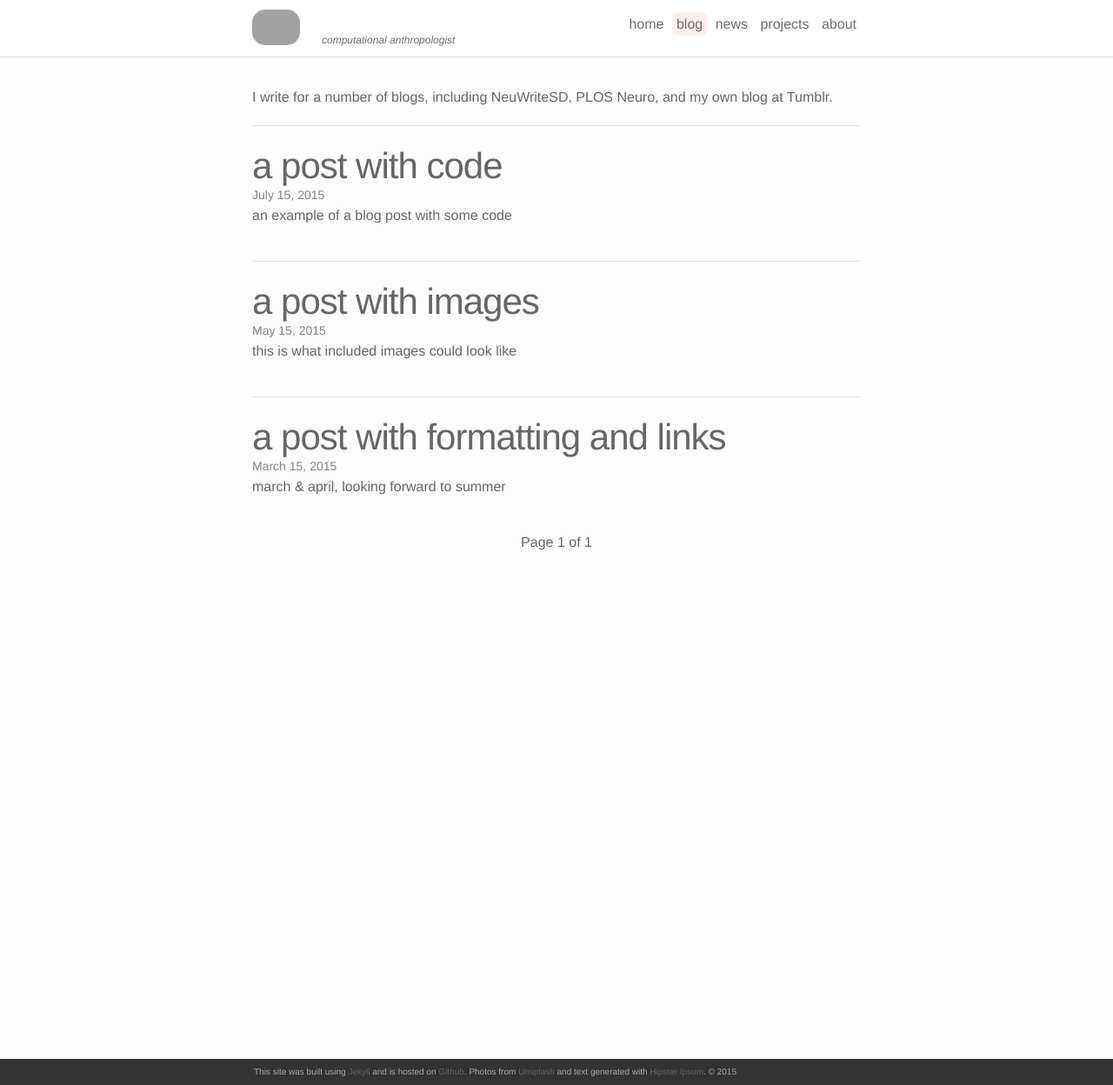
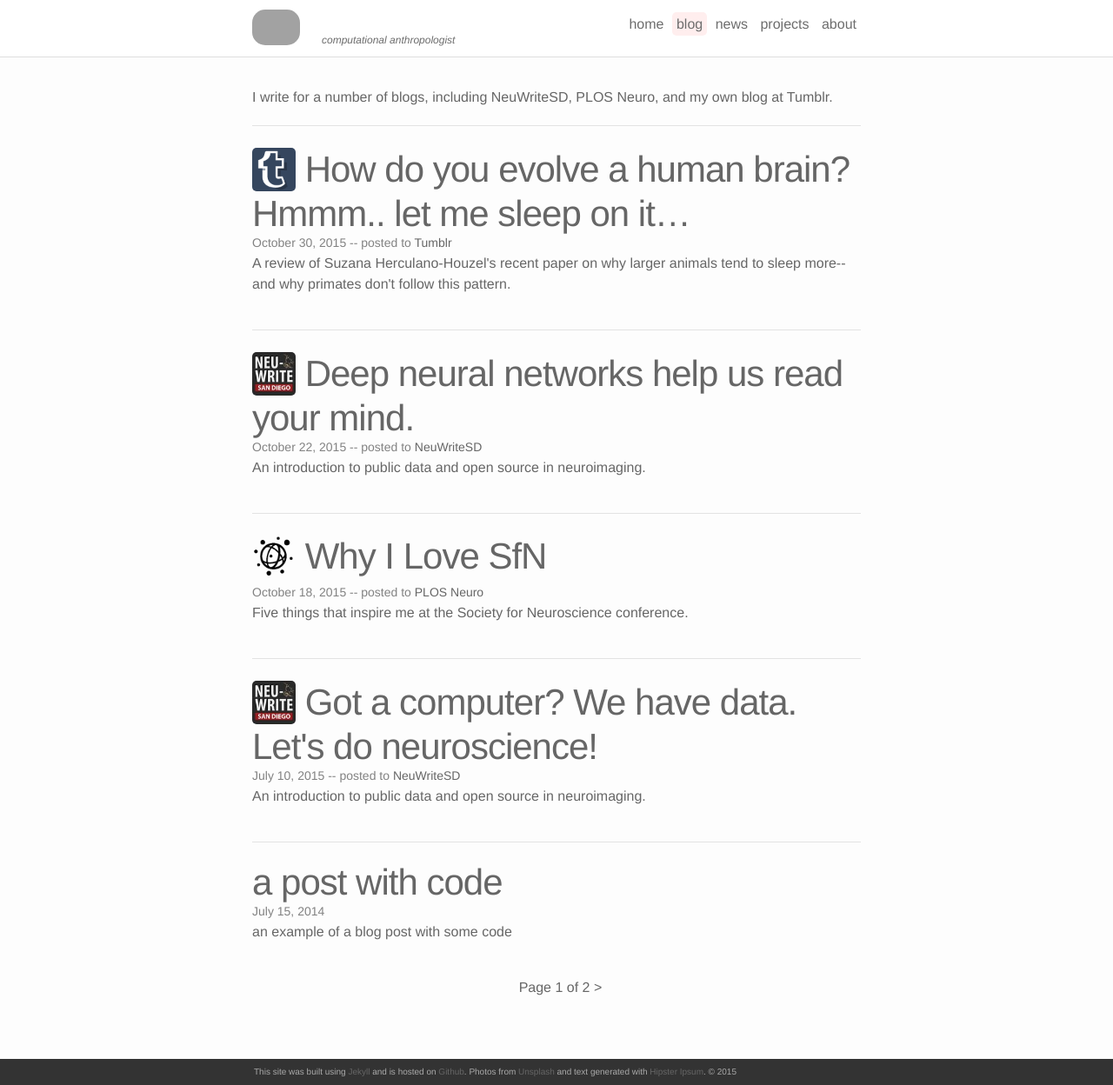
Before and after one commit to bcipolli/bcipolli.github.io, a Jekyll site: the page built from blog/index.html, in a window 1280 px wide and 1248 px high. Shown: the whole window at 87% size. Built offline with Jekyll 4.4.1, drawn with Linux system fonts in a browser that asks for light colours; nearby versions of some CDN libraries; the list of posts is cut into pages by our own code; grey boxes are pictures that could not be loaded.

Commit message:
Add new blog posts, with redirects.
Former-commit-id: b34acc607c7ac2c217bff36b0aba087553bb8427

```diff
--- a/_posts/2015-03-15-title.markdown
+++ b/_posts/2014-03-15-title.markdown
@@ -1,7 +1,7 @@
 ---
 layout: post
 title:  a post with formatting and links
-date:   2015-03-15 16:40:16
+date:   2014-03-15 16:40:16
 description: march & april, looking forward to summer
 ---
 Jean shorts raw denim Vice normcore, art party High Life PBR skateboard stumptown vinyl kitsch. Four loko meh 8-bit, tousled banh mi tilde forage Schlitz dreamcatcher twee 3 wolf moon. Chambray asymmetrical paleo salvia, sartorial umami four loko master cleanse drinking vinegar brunch. <a href="https://www.pinterest.com" target="blank">Pinterest</a> DIY authentic Schlitz, hoodie Intelligentsia butcher trust fund brunch shabby chic Kickstarter forage flexitarian. Direct trade <a href="https://en.wikipedia.org/wiki/Cold-pressed_juice" target="blank">cold-pressed</a> meggings stumptown plaid, pop-up taxidermy. Hoodie XOXO fingerstache scenester Echo Park. Plaid ugh Wes Anderson, freegan pug selvage fanny pack leggings pickled food truck DIY irony Banksy.
--- a/_posts/2015-05-15-title.markdown
+++ b/_posts/2014-05-15-title.markdown
@@ -1,7 +1,7 @@
 ---
 layout: post
 title:  a post with images
-date: 2015-05-15 21:01:00
+date: 2014-05-15 21:01:00
 description: this is what included images could look like
 ---
 Jean shorts raw denim Vice normcore, art party High Life PBR skateboard stumptown vinyl kitsch. Fingerstache four loko meh 8-bit, tousled banh mi tilde forage Schlitz dreamcatcher twee 3 wolf moon. Chambray asymmetrical paleo salvia, sartorial umami four loko master cleanse drinking vinegar brunch.
--- a/_posts/2015-07-15-title.markdown
+++ b/_posts/2014-07-15-title.markdown
@@ -1,7 +1,7 @@
 ---
 layout: post
 title: a post with code
-date: 2015-07-15 15:09:00
+date: 2014-07-15 15:09:00
 description: an example of a blog post with some code
 ---
 This theme implements a built-in Jekyll feature, the use of Pygments, for sytanx highlighting. It supports more than 100 languages. This example is in C++. All you have to do is wrap your code in a liquid tag:
--- a/blog/index.html
+++ b/blog/index.html
@@ -38,7 +38,7 @@ and <a href="http://mrquickowl.tumblr.com/">my own blog at Tumblr</a>.
         <a class="post-title" href="{{ post.url | prepend: site.baseurl }}">
         {% endif %}
           {% if post_image != '' %}
-          <img style="width: 50px; border-radius: 5px; vertical-align: middle; padding-bottom: 5px;" src="{{ post_image }}" />
+          <img style="width: 50px; border-radius: 5px; vertical-align: middle; margin-bottom: 5px;" src="{{ post_image }}" />
           {% endif %}
           {{ post.title }}</a>
         </h2>
```
Also changed, not shown: _posts/2015-07-10-neuro-big-data.md (added, +7 -0 lines), _posts/2015-10-18-sfn-preview.md (added, +7 -0 lines), _posts/2015-10-22-dnn.md (added, +6 -0 lines), _posts/2015-10-30-hh-sleep.md (added, +6 -0 lines), img/blog/neuwritesd-logo.jpg (added), img/blog/plos-logo.png (added), img/blog/tumblr-logo.png (added).
